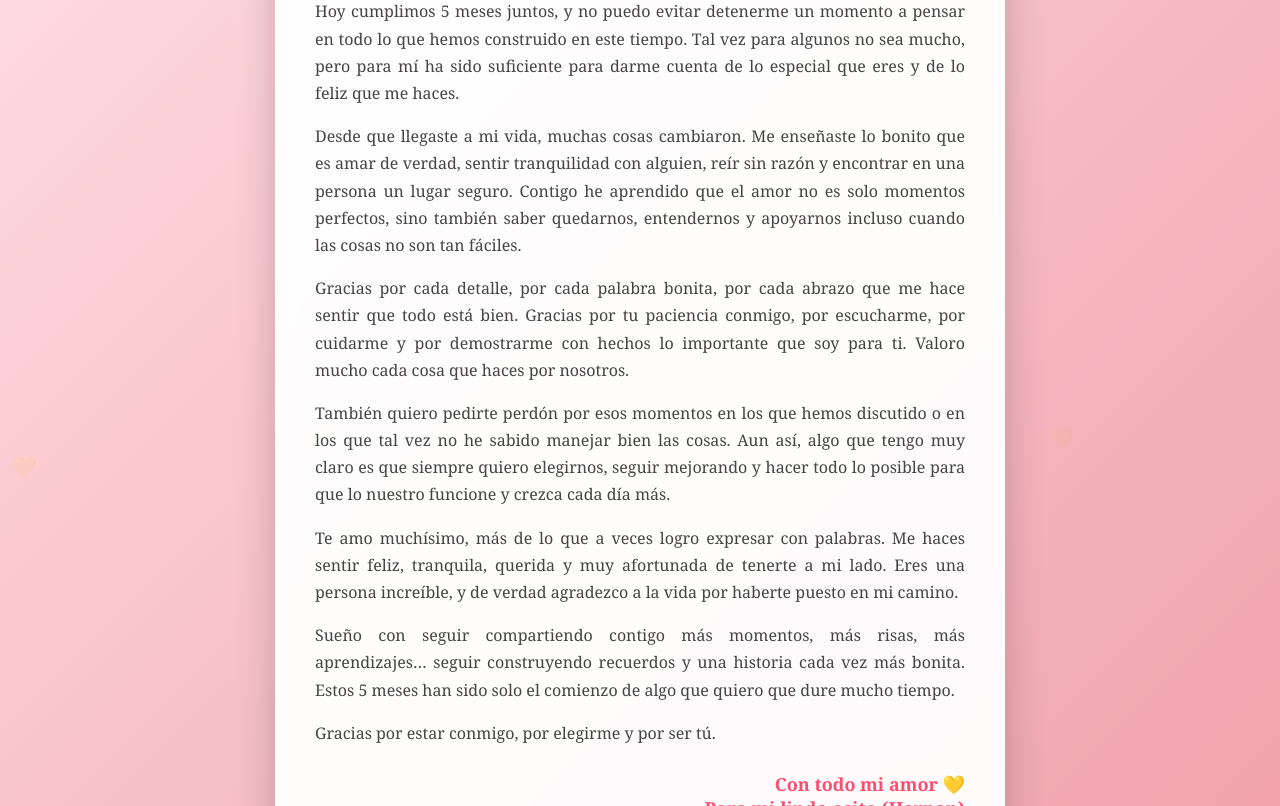
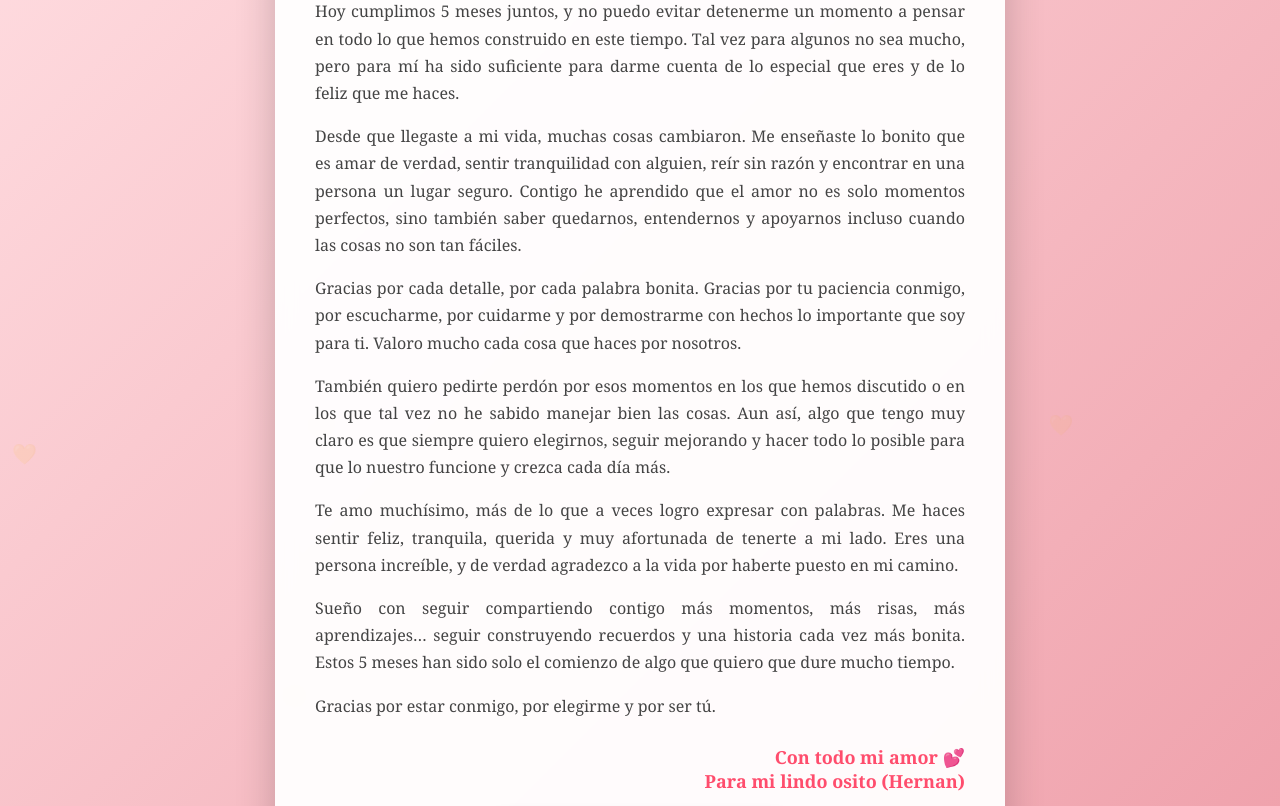
Before and after one commit to Rebecapachon/carta-osito, a plain HTML site: page index.html in a window 1280 px wide. Shown: the part 146-952 px from the top of the page. Drawn offline with Linux system fonts and the light colour scheme.

Commit message:
index.html
Updated the closing message with a heart emoji.

```diff
--- a/index.html
+++ b/index.html
@@ -122,7 +122,7 @@ for(let i = 0; i < 20; i++){
 
     <p>Desde que llegaste a mi vida, muchas cosas cambiaron. Me enseñaste lo bonito que es amar de verdad, sentir tranquilidad con alguien, reír sin razón y encontrar en una persona un lugar seguro. Contigo he aprendido que el amor no es solo momentos perfectos, sino también saber quedarnos, entendernos y apoyarnos incluso cuando las cosas no son tan fáciles.</p>
 
-    <p>Gracias por cada detalle, por cada palabra bonita, por cada abrazo que me hace sentir que todo está bien. Gracias por tu paciencia conmigo, por escucharme, por cuidarme y por demostrarme con hechos lo importante que soy para ti. Valoro mucho cada cosa que haces por nosotros.</p>
+    <p>Gracias por cada detalle, por cada palabra bonita. Gracias por tu paciencia conmigo, por escucharme, por cuidarme y por demostrarme con hechos lo importante que soy para ti. Valoro mucho cada cosa que haces por nosotros.</p>
 
     <p>También quiero pedirte perdón por esos momentos en los que hemos discutido o en los que tal vez no he sabido manejar bien las cosas. Aun así, algo que tengo muy claro es que siempre quiero elegirnos, seguir mejorando y hacer todo lo posible para que lo nuestro funcione y crezca cada día más.</p>
 
@@ -133,7 +133,7 @@ for(let i = 0; i < 20; i++){
     <p>Gracias por estar conmigo, por elegirme y por ser tú.</p>
 
     <div class="firma">
-        Con todo mi amor 💛<br>
+        Con todo mi amor 💕<br>
         Para mi lindo osito (Hernan)
     </div>
     <div class="imagen-final">
```
